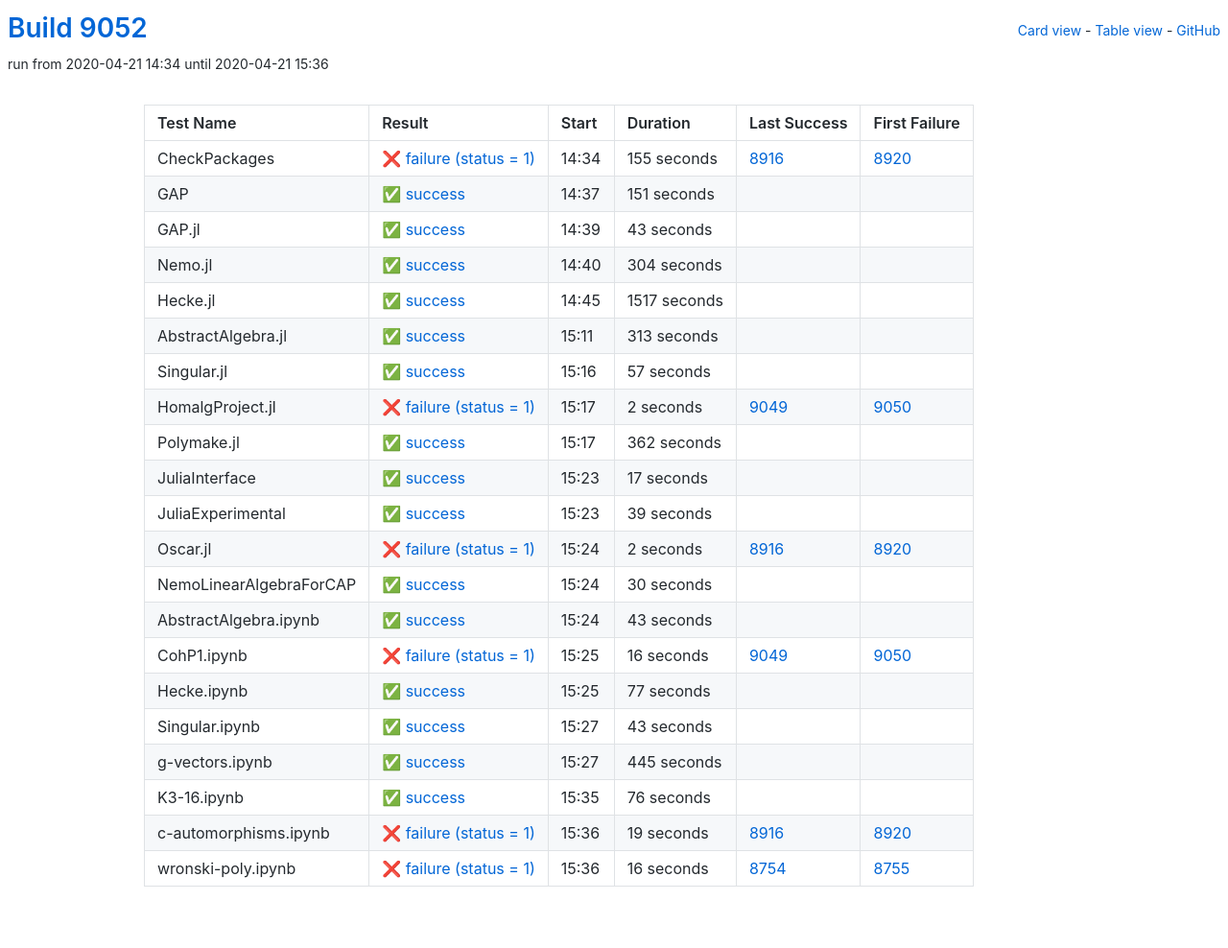
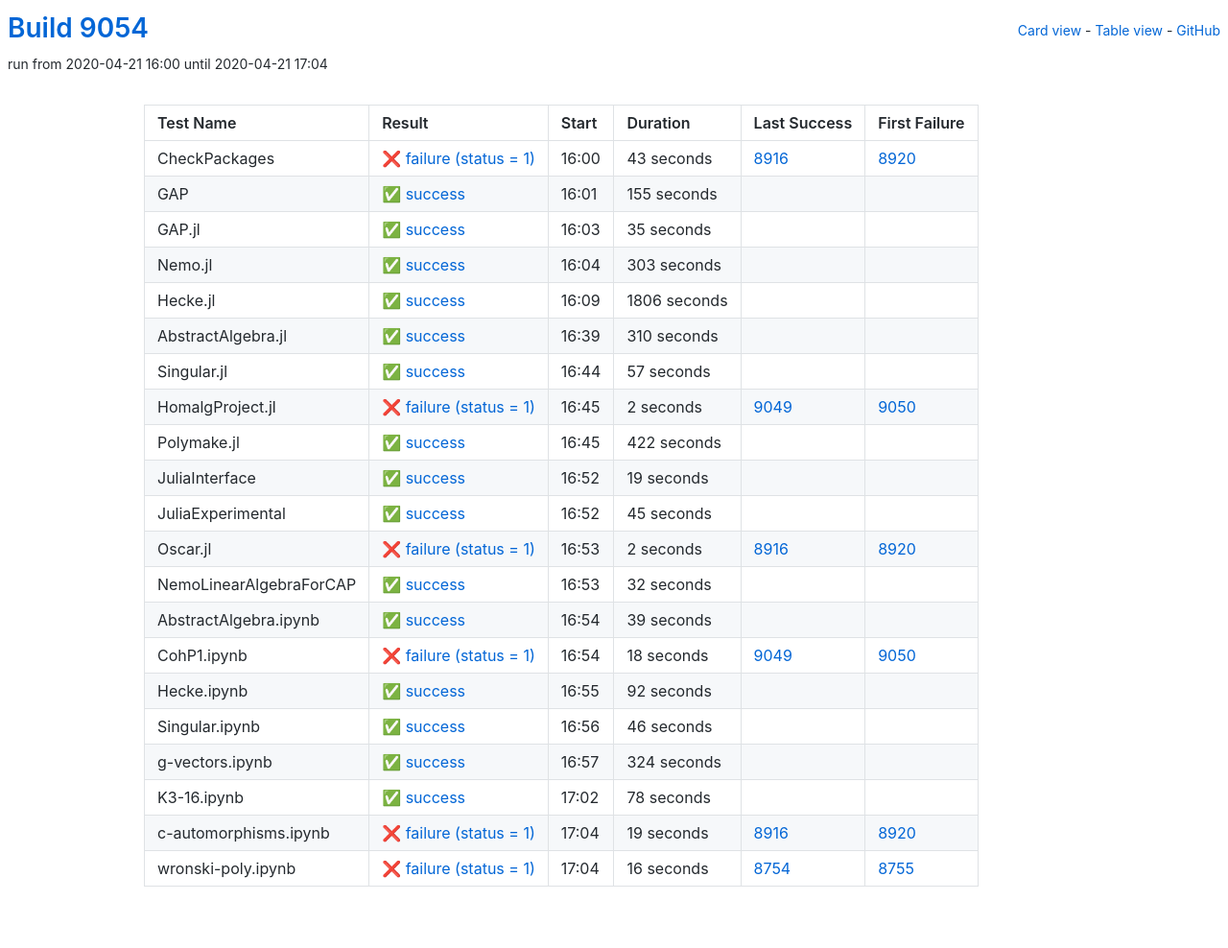
Before and after one commit to oscar-system/oscar-ci-status, a Jekyll site: the page built from table.html, in a window 1280 px wide. Shown: the whole page at 96% size. Built offline with Jekyll 4.4.1, drawn with Linux system fonts in a browser that asks for light colours.

Commit message:
Build 9054

```diff
--- a/_data/ci.yml
+++ b/_data/ci.yml
@@ -1,71 +1,71 @@
-build: 9052
-build_url: https://oscarci.mathematik.uni-kl.de/job/oscar/9052/
+build: 9054
+build_url: https://oscarci.mathematik.uni-kl.de/job/oscar/9054/
 job: oscar
 tests:
-- duration: 155
+- duration: 43
   exitcode: 1
   first_failure: 8920
   first_failure_url: https://oscarci.mathematik.uni-kl.de/job/oscar/8920/
   last_success: 8916
   last_success_url: https://oscarci.mathematik.uni-kl.de/job/oscar/8916/
-  log: https://oscarci.mathematik.uni-kl.de/job/oscar/9052/artifact/logs/build-9052/CheckPackages.log
+  log: https://oscarci.mathematik.uni-kl.de/job/oscar/9054/artifact/logs/build-9054/CheckPackages.log
   name: CheckPackages
-  start: 2020-04-21 14:34
+  start: 2020-04-21 16:00
   status: failure
   success: false
-- duration: 151
+- duration: 155
   exitcode: 0
   first_failure: false
   first_failure_url: null
   last_success: false
   last_success_url: null
-  log: https://oscarci.mathematik.uni-kl.de/job/oscar/9052/artifact/logs/build-9052/GAP.log
+  log: https://oscarci.mathematik.uni-kl.de/job/oscar/9054/artifact/logs/build-9054/GAP.log
   name: GAP
-  start: 2020-04-21 14:37
+  start: 2020-04-21 16:01
   status: success
   success: true
-- duration: 43
+- duration: 35
   exitcode: 0
   first_failure: false
   first_failure_url: null
   last_success: false
   last_success_url: null
-  log: https://oscarci.mathematik.uni-kl.de/job/oscar/9052/artifact/logs/build-9052/GAP.jl.log
+  log: https://oscarci.mathematik.uni-kl.de/job/oscar/9054/artifact/logs/build-9054/GAP.jl.log
   name: GAP.jl
-  start: 2020-04-21 14:39
+  start: 2020-04-21 16:03
   status: success
   success: true
-- duration: 304
+- duration: 303
   exitcode: 0
   first_failure: false
   first_failure_url: null
   last_success: false
   last_success_url: null
-  log: https://oscarci.mathematik.uni-kl.de/job/oscar/9052/artifact/logs/build-9052/Nemo.jl.log
+  log: https://oscarci.mathematik.uni-kl.de/job/oscar/9054/artifact/logs/build-9054/Nemo.jl.log
   name: Nemo.jl
-  start: 2020-04-21 14:40
+  start: 2020-04-21 16:04
   status: success
   success: true
-- duration: 1517
+- duration: 1806
   exitcode: 0
   first_failure: false
   first_failure_url: null
   last_success: false
   last_success_url: null
-  log: https://oscarci.mathematik.uni-kl.de/job/oscar/9052/artifact/logs/build-9052/Hecke.jl.log
+  log: https://oscarci.mathematik.uni-kl.de/job/oscar/9054/artifact/logs/build-9054/Hecke.jl.log
   name: Hecke.jl
-  start: 2020-04-21 14:45
+  start: 2020-04-21 16:09
   status: success
   success: true
-- duration: 313
+- duration: 310
   exitcode: 0
   first_failure: false
   first_failure_url: null
   last_success: false
   last_success_url: null
-  log: https://oscarci.mathematik.uni-kl.de/job/oscar/9052/artifact/logs/build-9052/AbstractAlgebra.jl.log
+  log: https://oscarci.mathematik.uni-kl.de/job/oscar/9054/artifact/logs/build-9054/AbstractAlgebra.jl.log
   name: AbstractAlgebra.jl
-  start: 2020-04-21 15:11
+  start: 2020-04-21 16:39
   status: success
   success: true
 - duration: 57
@@ -74,9 +74,9 @@ tests:
   first_failure_url: null
   last_success: false
   last_success_url: null
-  log: https://oscarci.mathematik.uni-kl.de/job/oscar/9052/artifact/logs/build-9052/Singular.jl.log
+  log: https://oscarci.mathematik.uni-kl.de/job/oscar/9054/artifact/logs/build-9054/Singular.jl.log
   name: Singular.jl
-  start: 2020-04-21 15:16
+  start: 2020-04-21 16:44
   status: success
   success: true
 - duration: 2
@@ -85,31 +85,64 @@ tests:
   first_failure_url: https://oscarci.mathematik.uni-kl.de/job/oscar/9050/
   last_success: 9049
   last_success_url: https://oscarci.mathematik.uni-kl.de/job/oscar/9049/
-  log: https://oscarci.mathematik.uni-kl.de/job/oscar/9052/artifact/logs/build-9052/HomalgProject.jl.log
+  log: https://oscarci.mathematik.uni-kl.de/job/oscar/9054/artifact/logs/build-9054/HomalgProject.jl.log
   name: HomalgProject.jl
-  start: 2020-04-21 15:17
+  start: 2020-04-21 16:45
   status: failure
   success: false
-- duration: 362
+- duration: 422
   exitcode: 0
   first_failure: false
   first_failure_url: null
   last_success: false
   last_success_url: null
-  log: https://oscarci.mathematik.uni-kl.de/job/oscar/9052/artifact/logs/build-9052/Polymake.jl.log
+  log: https://oscarci.mathematik.uni-kl.de/job/oscar/9054/artifact/logs/build-9054/Polymake.jl.log
   name: Polymake.jl
-  start: 2020-04-21 15:17
+  start: 2020-04-21 16:45
   status: success
   success: true
-- duration: 17
+- duration: 19
   exitcode: 0
   first_failure: false
   first_failure_url: null
   last_success: false
   last_success_url: null
-  log: https://oscarci.mathematik.uni-kl.de/job/oscar/9052/artifact/logs/build-9052/JuliaInterface.log
+  log: https://oscarci.mathematik.uni-kl.de/job/oscar/9054/artifact/logs/build-9054/JuliaInterface.log
   name: JuliaInterface
-  start: 2020-04-21 15:23
+  start: 2020-04-21 16:52
+  status: success
+  success: true
+- duration: 45
+  exitcode: 0
+  first_failure: false
+  first_failure_url: null
+  last_success: false
+  last_success_url: null
+  log: https://oscarci.mathematik.uni-kl.de/job/oscar/9054/artifact/logs/build-9054/JuliaExperimental.log
+  name: JuliaExperimental
+  start: 2020-04-21 16:52
+  status: success
+  success: true
+- duration: 2
+  exitcode: 1
+  first_failure: 8920
+  first_failure_url: https://oscarci.mathematik.uni-kl.de/job/oscar/8920/
+  last_success: 8916
+  last_success_url: https://oscarci.mathematik.uni-kl.de/job/oscar/8916/
+  log: https://oscarci.mathematik.uni-kl.de/job/oscar/9054/artifact/logs/build-9054/Oscar.jl.log
+  name: Oscar.jl
+  start: 2020-04-21 16:53
+  status: failure
+  success: false
+- duration: 32
+  exitcode: 0
+  first_failure: false
+  first_failure_url: null
+  last_success: false
+  last_success_url: null
+  log: https://oscarci.mathematik.uni-kl.de/job/oscar/9054/artifact/logs/build-9054/NemoLinearAlgebraForCAP.log
+  name: NemoLinearAlgebraForCAP
+  start: 2020-04-21 16:53
   status: success
   success: true
 - duration: 39
@@ -118,97 +151,64 @@ tests:
   first_failure_url: null
   last_success: false
   last_success_url: null
-  log: https://oscarci.mathematik.uni-kl.de/job/oscar/9052/artifact/logs/build-9052/JuliaExperimental.log
-  name: JuliaExperimental
-  start: 2020-04-21 15:23
+  log: https://oscarci.mathematik.uni-kl.de/job/oscar/9054/artifact/logs/build-9054/AbstractAlgebra.ipynb.log
+  name: AbstractAlgebra.ipynb
+  start: 2020-04-21 16:54
   status: success
   success: true
-- duration: 2
+- duration: 18
   exitcode: 1
-  first_failure: 8920
-  first_failure_url: https://oscarci.mathematik.uni-kl.de/job/oscar/8920/
-  last_success: 8916
-  last_success_url: https://oscarci.mathematik.uni-kl.de/job/oscar/8916/
-  log: https://oscarci.mathematik.uni-kl.de/job/oscar/9052/artifact/logs/build-9052/Oscar.jl.log
-  name: Oscar.jl
-  start: 2020-04-21 15:24
+  first_failure: 9050
+  first_failure_url: https://oscarci.mathematik.uni-kl.de/job/oscar/9050/
+  last_success: 9049
+  last_success_url: https://oscarci.mathematik.uni-kl.de/job/oscar/9049/
+  log: https://oscarci.mathematik.uni-kl.de/job/oscar/9054/artifact/logs/build-9054/CohP1.ipynb.log
+  name: CohP1.ipynb
+  start: 2020-04-21 16:54
   status: failure
   success: false
-- duration: 30
+- duration: 92
   exitcode: 0
   first_failure: false
   first_failure_url: null
   last_success: false
   last_success_url: null
-  log: https://oscarci.mathematik.uni-kl.de/job/oscar/9052/artifact/logs/build-9052/NemoLinearAlgebraForCAP.log
-  name: NemoLinearAlgebraForCAP
-  start: 2020-04-21 15:24
+  log: https://oscarci.mathematik.uni-kl.de/job/oscar/9054/artifact/logs/build-9054/Hecke.ipynb.log
+  name: Hecke.ipynb
+  start: 2020-04-21 16:55
   status: success
   success: true
-- duration: 43
+- duration: 46
   exitcode: 0
   first_failure: false
   first_failure_url: null
   last_success: false
   last_success_url: null
-  log: https://oscarci.mathematik.uni-kl.de/job/oscar/9052/artifact/logs/build-9052/AbstractAlgebra.ipynb.log
-  name: AbstractAlgebra.ipynb
-  start: 2020-04-21 15:24
+  log: https://oscarci.mathematik.uni-kl.de/job/oscar/9054/artifact/logs/build-9054/Singular.ipynb.log
+  name: Singular.ipynb
+  start: 2020-04-21 16:56
   status: success
   success: true
-- duration: 16
-  exitcode: 1
-  first_failure: 9050
-  first_failure_url: https://oscarci.mathematik.uni-kl.de/job/oscar/9050/
-  last_success: 9049
-  last_success_url: https://oscarci.mathematik.uni-kl.de/job/oscar/9049/
-  log: https://oscarci.mathematik.uni-kl.de/job/oscar/9052/artifact/logs/build-9052/CohP1.ipynb.log
-  name: CohP1.ipynb
-  start: 2020-04-21 15:25
-  status: failure
-  success: false
-- duration: 77
+- duration: 324
   exitcode: 0
   first_failure: false
   first_failure_url: null
   last_success: false
   last_success_url: null
-  log: https://oscarci.mathematik.uni-kl.de/job/oscar/9052/artifact/logs/build-9052/Hecke.ipynb.log
-  name: Hecke.ipynb
-  start: 2020-04-21 15:25
+  log: https://oscarci.mathematik.uni-kl.de/job/oscar/9054/artifact/logs/build-9054/g-vectors.ipynb.log
+  name: g-vectors.ipynb
+  start: 2020-04-21 16:57
   status: success
   success: true
-- duration: 43
+- duration: 78
   exitcode: 0
   first_failure: false
   first_failure_url: null
   last_success: false
   last_success_url: null
-  log: https://oscarci.mathematik.uni-kl.de/job/oscar/9052/artifact/logs/build-9052/Singular.ipynb.log
-  name: Singular.ipynb
-  start: 2020-04-21 15:27
-  status: success
-  success: true
-- duration: 445
-  exitcode: 0
-  first_failure: false
-  first_failure_url: null
-  last_success: false
-  last_success_url: null
-  log: https://oscarci.mathematik.uni-kl.de/job/oscar/9052/artifact/logs/build-9052/g-vectors.ipynb.log
-  name: g-vectors.ipynb
-  start: 2020-04-21 15:27
-  status: success
-  success: true
-- duration: 76
-  exitcode: 0
-  first_failure: false
-  first_failure_url: null
-  last_success: false
-  last_success_url: null
-  log: https://oscarci.mathematik.uni-kl.de/job/oscar/9052/artifact/logs/build-9052/K3-16.ipynb.log
+  log: https://oscarci.mathematik.uni-kl.de/job/oscar/9054/artifact/logs/build-9054/K3-16.ipynb.log
   name: K3-16.ipynb
-  start: 2020-04-21 15:35
+  start: 2020-04-21 17:02
   status: success
   success: true
 - duration: 19
@@ -217,9 +217,9 @@ tests:
   first_failure_url: https://oscarci.mathematik.uni-kl.de/job/oscar/8920/
   last_success: 8916
   last_success_url: https://oscarci.mathematik.uni-kl.de/job/oscar/8916/
-  log: https://oscarci.mathematik.uni-kl.de/job/oscar/9052/artifact/logs/build-9052/c-automorphisms.ipynb.log
+  log: https://oscarci.mathematik.uni-kl.de/job/oscar/9054/artifact/logs/build-9054/c-automorphisms.ipynb.log
   name: c-automorphisms.ipynb
-  start: 2020-04-21 15:36
+  start: 2020-04-21 17:04
   status: failure
   success: false
 - duration: 16
@@ -228,8 +228,8 @@ tests:
   first_failure_url: https://oscarci.mathematik.uni-kl.de/job/oscar/8755/
   last_success: 8754
   last_success_url: https://oscarci.mathematik.uni-kl.de/job/oscar/8754/
-  log: https://oscarci.mathematik.uni-kl.de/job/oscar/9052/artifact/logs/build-9052/wronski-poly.ipynb.log
+  log: https://oscarci.mathematik.uni-kl.de/job/oscar/9054/artifact/logs/build-9054/wronski-poly.ipynb.log
   name: wronski-poly.ipynb
-  start: 2020-04-21 15:36
+  start: 2020-04-21 17:04
   status: failure
   success: false
```
Also changed, not shown: README.md.
